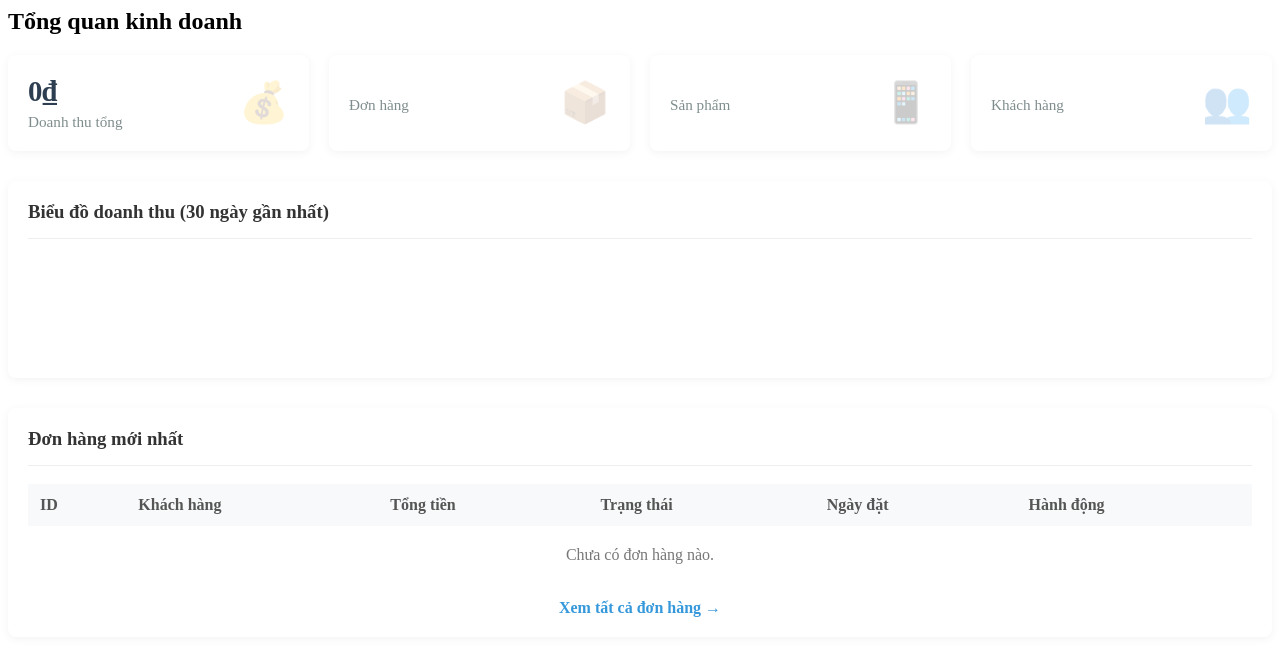
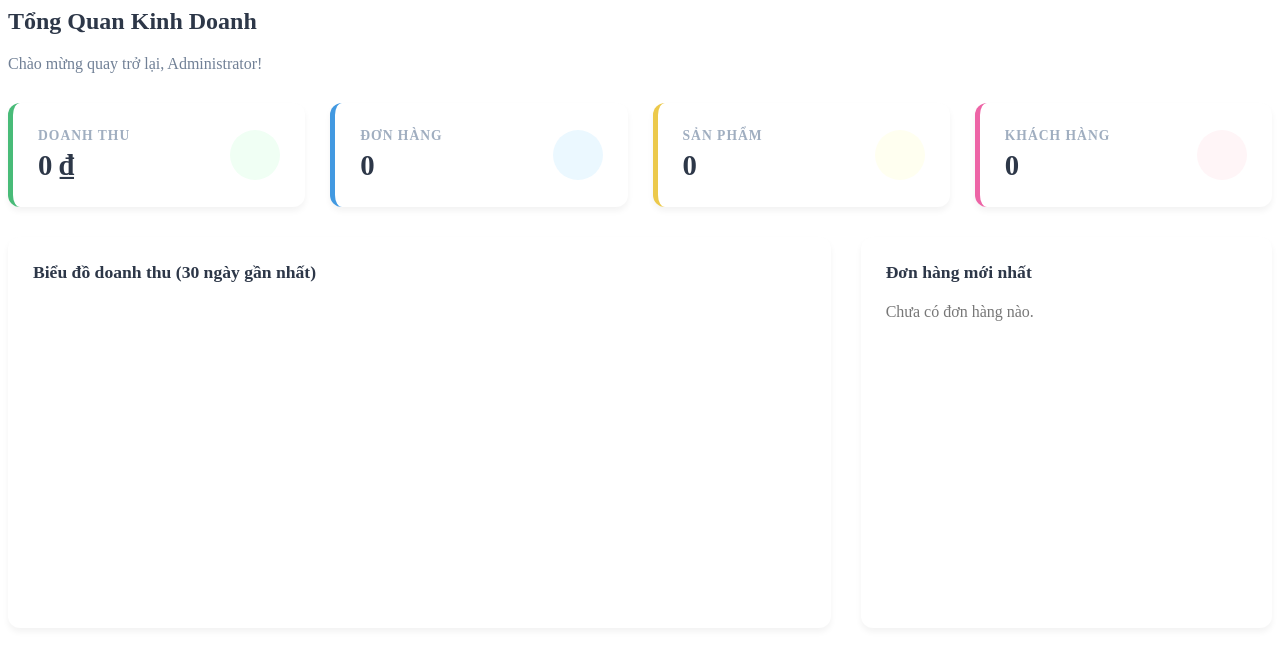
Before and after one commit to minhkhuong2/ban-dien-thoai-mvc, a PHP site: page /ban-dien-thoai-mvc/admin/index.php in a window 1280 px wide. Shown: the top 656 px of the page. Run offline with PHP 8.4, Linux system fonts and the light colour scheme; data that the repository does not hold is empty; a map, chart or similar area stays blank; some libraries are stand-ins or nearby versions.

Commit message:
Cập nhật giao diện trang admin dashboard

```diff
--- a/app/Views/admin/index.php
+++ b/app/Views/admin/index.php
@@ -1,202 +1,178 @@
-<style>
-    /* CSS cho Dashboard */
-    .stats-grid {
-        display: grid;
-        grid-template-columns: repeat(4, 1fr);
-        gap: 20px;
-        margin-bottom: 30px;
-    }
+<script src="https://cdn.jsdelivr.net/npm/chart.js"></script>
 
-    .stat-card {
-        background: #fff;
-        padding: 20px;
-        border-radius: 8px;
-        box-shadow: 0 2px 10px rgba(0, 0, 0, 0.05);
-        display: flex;
-        align-items: center;
-        justify-content: space-between;
-        transition: transform 0.3s ease;
-    }
+<div style="margin-bottom: 30px;">
+    <h2 style="margin-top: 0; color: #2d3748; border-bottom: none;">Tổng Quan Kinh Doanh</h2>
+    <p style="color: #718096;">Chào mừng quay trở lại, Administrator!</p>
+</div>
 
-    .stat-card:hover {
-        transform: translateY(-5px);
-    }
+<div style="display: grid; grid-template-columns: repeat(4, 1fr); gap: 25px; margin-bottom: 30px;">
 
-    .stat-info h3 {
-        font-size: 1.8em;
-        margin: 0;
-        color: #2c3e50;
-        font-weight: bold;
-    }
-
-    .stat-info p {
-        margin: 5px 0 0;
-        color: #7f8c8d;
-        font-size: 0.95em;
-    }
-
-    .stat-icon {
-        font-size: 2.5em;
-        opacity: 0.2;
-    }
-
-    /* Phần biểu đồ */
-    .chart-container {
-        background: #fff;
-        padding: 20px;
-        border-radius: 8px;
-        box-shadow: 0 2px 10px rgba(0, 0, 0, 0.05);
-        margin-bottom: 30px;
-    }
-
-    /* Bảng đơn hàng */
-    .recent-orders {
-        background: #fff;
-        padding: 20px;
-        border-radius: 8px;
-        box-shadow: 0 2px 10px rgba(0, 0, 0, 0.05);
-    }
-
-    .status-badge {
-        padding: 5px 10px;
-        border-radius: 15px;
-        font-size: 0.85em;
-        color: #fff;
-        font-weight: bold;
-        display: inline-block;
-    }
-</style>
-
-<h2>Tổng quan kinh doanh</h2>
-
-<div class="stats-grid">
-    <div class="stat-card">
-        <div class="stat-info">
-            <h3><?php echo number_format($data['revenue']); ?>₫</h3>
-            <p>Doanh thu tổng</p>
+    <div style="background: #fff; padding: 25px; border-radius: 12px; box-shadow: 0 4px 6px rgba(0,0,0,0.05); border-left: 5px solid #48bb78; position: relative; overflow: hidden;">
+        <div style="display: flex; justify-content: space-between; align-items: center;">
+            <div>
+                <div style="color: #a0aec0; font-size: 0.85em; font-weight: bold; text-transform: uppercase; letter-spacing: 1px;">Doanh thu</div>
+                <div style="font-size: 1.8em; font-weight: bold; color: #2d3748; margin-top: 5px;">
+                    <?php echo number_format($data['revenue']); ?> ₫
                 </div>
-        <div class="stat-icon" style="color: #2ecc71;">💰</div>
             </div>
-    <div class="stat-card">
-        <div class="stat-info">
-            <h3><?php echo $data['total_orders']; ?></h3>
-            <p>Đơn hàng</p>
+            <div style="background: #f0fff4; color: #48bb78; width: 50px; height: 50px; border-radius: 50%; display: flex; align-items: center; justify-content: center; font-size: 1.5rem;">
+                <i class="fas fa-wallet"></i>
             </div>
-        <div class="stat-icon" style="color: #3498db;">📦</div>
-    </div>
-    <div class="stat-card">
-        <div class="stat-info">
-            <h3><?php echo $data['total_products']; ?></h3>
-            <p>Sản phẩm</p>
-        </div>
-        <div class="stat-icon" style="color: #e67e22;">📱</div>
-    </div>
-    <div class="stat-card">
-        <div class="stat-info">
-            <h3><?php echo $data['total_users']; ?></h3>
-            <p>Khách hàng</p>
-        </div>
-        <div class="stat-icon" style="color: #9b59b6;">👥</div>
         </div>
     </div>
 
-<div class="chart-container">
-    <h3 style="margin-top: 0; border-bottom: 1px solid #eee; padding-bottom: 15px; color: #333;">Biểu đồ doanh thu (30 ngày gần nhất)</h3>
-    <canvas id="revenueChart" height="100"></canvas>
+    <div style="background: #fff; padding: 25px; border-radius: 12px; box-shadow: 0 4px 6px rgba(0,0,0,0.05); border-left: 5px solid #4299e1; position: relative;">
+        <div style="display: flex; justify-content: space-between; align-items: center;">
+            <div>
+                <div style="color: #a0aec0; font-size: 0.85em; font-weight: bold; text-transform: uppercase; letter-spacing: 1px;">Đơn hàng</div>
+                <div style="font-size: 1.8em; font-weight: bold; color: #2d3748; margin-top: 5px;">
+                    <?php echo number_format($data['total_orders']); ?>
                 </div>
-
-<div class="recent-orders">
-    <h3 style="margin-top: 0; border-bottom: 1px solid #eee; padding-bottom: 15px; color: #333;">Đơn hàng mới nhất</h3>
-    <table style="width: 100%; border-collapse: collapse;">
-        <thead>
-            <tr style="background: #f8f9fa; text-align: left; color: #555;">
-                <th style="padding: 12px;">ID</th>
-                <th style="padding: 12px;">Khách hàng</th>
-                <th style="padding: 12px;">Tổng tiền</th>
-                <th style="padding: 12px;">Trạng thái</th>
-                <th style="padding: 12px;">Ngày đặt</th>
-                <th style="padding: 12px;">Hành động</th>
-            </tr>
-        </thead>
-        <tbody>
-            <?php if (empty($data['recent_orders'])): ?>
-                <tr>
-                    <td colspan="6" style="padding: 20px; text-align: center; color: #777;">Chưa có đơn hàng nào.</td>
-                </tr>
-            <?php else: ?>
-                <?php foreach ($data['recent_orders'] as $order): ?>
-                    <tr style="border-bottom: 1px solid #eee;">
-                        <td style="padding: 12px; font-weight: bold;">#<?php echo $order['id']; ?></td>
-                        <td style="padding: 12px;">
-                            <?php echo htmlspecialchars($order['full_name']); ?><br>
-                            <small style="color:#888;"><?php echo htmlspecialchars($order['phone']); ?></small>
-                        </td>
-                        <td style="padding: 12px; font-weight: bold; color: #e74c3c;"><?php echo number_format($order['total_amount']); ?>₫</td>
-                        <td style="padding: 12px;">
-                            <?php
-                            switch ($order['status']) {
-                                case 0:
-                                    echo '<span class="status-badge" style="background:#f1c40f;">⏳ Chờ xử lý</span>';
-                                    break;
-                                case 1:
-                                    echo '<span class="status-badge" style="background:#3498db;">✅ Đã xác nhận</span>';
-                                    break;
-                                case 2:
-                                    echo '<span class="status-badge" style="background:#9b59b6;">🚚 Đang giao</span>';
-                                    break;
-                                case 3:
-                                    echo '<span class="status-badge" style="background:#2ecc71;">🎉 Hoàn thành</span>';
-                                    break;
-                                case 4:
-                                    echo '<span class="status-badge" style="background:#e74c3c;">❌ Đã hủy</span>';
-                                    break;
-                            }
-                            ?>
-                        </td>
-                        <td style="padding: 12px; color: #777;"><?php echo date('d/m H:i', strtotime($order['order_date'])); ?></td>
-                        <td style="padding: 12px;">
-                            <a href="<?php echo URLROOT; ?>/admin/orderdetail/<?php echo $order['id']; ?>" class="btn btn-primary" style="padding: 6px 12px; font-size: 0.9em; text-decoration: none; border-radius: 4px; background: #3498db; color: white;">Xem</a>
-                        </td>
-                    </tr>
-                <?php endforeach; ?>
-            <?php endif; ?>
-        </tbody>
-    </table>
-    <div style="margin-top: 15px; text-align: center;">
-        <a href="<?php echo URLROOT; ?>/admin/orders" style="color: #3498db; text-decoration: none; font-weight: bold;">Xem tất cả đơn hàng &rarr;</a>
+            </div>
+            <div style="background: #ebf8ff; color: #4299e1; width: 50px; height: 50px; border-radius: 50%; display: flex; align-items: center; justify-content: center; font-size: 1.5rem;">
+                <i class="fas fa-shopping-cart"></i>
+            </div>
         </div>
     </div>
 
-<script src="https://cdn.jsdelivr.net/npm/chart.js"></script>
+    <div style="background: #fff; padding: 25px; border-radius: 12px; box-shadow: 0 4px 6px rgba(0,0,0,0.05); border-left: 5px solid #ecc94b; position: relative;">
+        <div style="display: flex; justify-content: space-between; align-items: center;">
+            <div>
+                <div style="color: #a0aec0; font-size: 0.85em; font-weight: bold; text-transform: uppercase; letter-spacing: 1px;">Sản phẩm</div>
+                <div style="font-size: 1.8em; font-weight: bold; color: #2d3748; margin-top: 5px;">
+                    <?php echo number_format($data['total_products']); ?>
+                </div>
+            </div>
+            <div style="background: #fffff0; color: #ecc94b; width: 50px; height: 50px; border-radius: 50%; display: flex; align-items: center; justify-content: center; font-size: 1.5rem;">
+                <i class="fas fa-box-open"></i>
+            </div>
+        </div>
+    </div>
+
+    <div style="background: #fff; padding: 25px; border-radius: 12px; box-shadow: 0 4px 6px rgba(0,0,0,0.05); border-left: 5px solid #ed64a6; position: relative;">
+        <div style="display: flex; justify-content: space-between; align-items: center;">
+            <div>
+                <div style="color: #a0aec0; font-size: 0.85em; font-weight: bold; text-transform: uppercase; letter-spacing: 1px;">Khách hàng</div>
+                <div style="font-size: 1.8em; font-weight: bold; color: #2d3748; margin-top: 5px;">
+                    <?php echo number_format($data['total_users']); ?>
+                </div>
+            </div>
+            <div style="background: #fff5f7; color: #ed64a6; width: 50px; height: 50px; border-radius: 50%; display: flex; align-items: center; justify-content: center; font-size: 1.5rem;">
+                <i class="fas fa-users"></i>
+            </div>
+        </div>
+    </div>
+</div>
+
+<div style="display: grid; grid-template-columns: 2fr 1fr; gap: 30px;">
+
+    <div style="background: #fff; padding: 25px; border-radius: 12px; box-shadow: 0 4px 6px rgba(0,0,0,0.05);">
+        <h4 style="margin-top: 0; margin-bottom: 20px; color: #2d3748; font-size: 1.1rem;">Biểu đồ doanh thu (30 ngày gần nhất)</h4>
+        <div style="position: relative; height: 300px; width: 100%;">
+            <canvas id="revenueChart"></canvas>
+        </div>
+    </div>
+
+    <div style="background: #fff; padding: 25px; border-radius: 12px; box-shadow: 0 4px 6px rgba(0,0,0,0.05);">
+        <h4 style="margin-top: 0; margin-bottom: 20px; color: #2d3748; font-size: 1.1rem;">Đơn hàng mới nhất</h4>
+
+        <?php if (empty($data['recent_orders'])): ?>
+            <p style="color: #777;">Chưa có đơn hàng nào.</p>
+        <?php else: ?>
+            <div style="display: flex; flex-direction: column; gap: 15px;">
+                <?php foreach ($data['recent_orders'] as $order): ?>
+                    <div style="display: flex; justify-content: space-between; align-items: center; padding-bottom: 15px; border-bottom: 1px solid #edf2f7;">
+                        <div>
+                            <div style="font-weight: bold; color: #2d3748;">#<?php echo $order['id']; ?> - <?php echo htmlspecialchars($order['full_name']); ?></div>
+                            <div style="font-size: 0.85em; color: #a0aec0; margin-top: 3px;">
+                                <i class="far fa-clock"></i> <?php echo date('d/m H:i', strtotime($order['order_date'])); ?>
+                            </div>
+                        </div>
+                        <div style="text-align: right;">
+                            <div style="font-weight: bold; color: #2d3748;"><?php echo number_format($order['total_amount']); ?> ₫</div>
+                            <?php
+                            $stt_color = '#ecc94b';
+                            $stt_text = 'Chờ xử lý';
+                            if ($order['status'] == 1) {
+                                $stt_color = '#4299e1';
+                                $stt_text = 'Đã xác nhận';
+                            }
+                            if ($order['status'] == 2) {
+                                $stt_color = '#805ad5';
+                                $stt_text = 'Đang giao';
+                            }
+                            if ($order['status'] == 3) {
+                                $stt_color = '#48bb78';
+                                $stt_text = 'Hoàn thành';
+                            }
+                            if ($order['status'] == 4) {
+                                $stt_color = '#f56565';
+                                $stt_text = 'Đã hủy';
+                            }
+                            ?>
+                            <span style="font-size: 0.75em; padding: 2px 8px; border-radius: 10px; background-color: <?php echo $stt_color; ?>20; color: <?php echo $stt_color; ?>; font-weight: 600;">
+                                <?php echo $stt_text; ?>
+                            </span>
+                        </div>
+                        <a href="<?php echo URLROOT; ?>/admin/orderdetail/<?php echo $order['id']; ?>" style="color: #a0aec0; margin-left: 10px; transition: 0.3s;" title="Xem chi tiết">
+                            <i class="fas fa-chevron-right"></i>
+                        </a>
+                    </div>
+                <?php endforeach; ?>
+            </div>
+            <div style="text-align: center; margin-top: 20px;">
+                <a href="<?php echo URLROOT; ?>/admin/orders" style="text-decoration: none; color: #667eea; font-weight: 600; font-size: 0.9rem;">
+                    Xem tất cả đơn hàng &rarr;
+                </a>
+            </div>
+        <?php endif; ?>
+    </div>
+</div>
+
 <script>
-    // Chuẩn bị dữ liệu từ PHP sang JS
+    document.addEventListener('DOMContentLoaded', function() {
+        // Lấy dữ liệu JSON từ PHP
         const chartData = <?php echo json_encode($data['chart_data']); ?>;
 
-    // Tách mảng ngày và mảng tiền
-    const labels = chartData.map(item => item.date);
-    const totals = chartData.map(item => item.total);
+        // Xử lý dữ liệu
+        const labels = chartData.map(item => {
+            const d = new Date(item.date);
+            return d.getDate() + '/' + (d.getMonth() + 1); // Format ngày/tháng
+        });
+        const values = chartData.map(item => item.total);
 
         const ctx = document.getElementById('revenueChart').getContext('2d');
-    const myChart = new Chart(ctx, {
-        type: 'line', // Dùng biểu đồ đường (line) cho đẹp
+
+        // Tạo Gradient màu xanh đẹp mắt
+        const gradient = ctx.createLinearGradient(0, 0, 0, 400);
+        gradient.addColorStop(0, 'rgba(66, 153, 225, 0.5)'); // Xanh đậm ở trên
+        gradient.addColorStop(1, 'rgba(66, 153, 225, 0)'); // Trong suốt ở dưới
+
+        new Chart(ctx, {
+            type: 'line',
             data: {
                 labels: labels,
                 datasets: [{
                     label: 'Doanh thu (VNĐ)',
-                data: totals,
-                backgroundColor: 'rgba(52, 152, 219, 0.2)', // Màu nền dưới đường (nhạt)
-                borderColor: 'rgba(52, 152, 219, 1)', // Màu đường kẻ (đậm)
+                    data: values,
+                    backgroundColor: gradient,
+                    borderColor: '#4299e1',
                     borderWidth: 2,
-                fill: true, // Tô màu vùng dưới biểu đồ
-                tension: 0.4 // Bo cong đường kẻ cho mượt
+                    pointBackgroundColor: '#fff',
+                    pointBorderColor: '#4299e1',
+                    pointHoverBackgroundColor: '#4299e1',
+                    pointHoverBorderColor: '#fff',
+                    fill: true,
+                    tension: 0.4 // Đường cong mềm mại
                 }]
             },
             options: {
                 responsive: true,
+                maintainAspectRatio: false,
                 plugins: {
                     legend: {
-                    display: false // Ẩn chú thích nếu không cần
-                },
+                        display: false
+                    }, // Ẩn chú thích
                     tooltip: {
                         callbacks: {
                             label: function(context) {
@@ -204,8 +180,12 @@
                                 if (label) {
                                     label += ': ';
                                 }
-                            // Format tiền VNĐ trong tooltip
-                            label += new Intl.NumberFormat('vi-VN').format(context.raw) + ' ₫';
+                                if (context.parsed.y !== null) {
+                                    label += new Intl.NumberFormat('vi-VN', {
+                                        style: 'currency',
+                                        currency: 'VND'
+                                    }).format(context.parsed.y);
+                                }
                                 return label;
                             }
                         }
@@ -214,15 +194,36 @@
                 scales: {
                     y: {
                         beginAtZero: true,
+                        grid: {
+                            borderDash: [2, 4],
+                            color: '#edf2f7'
+                        },
                         ticks: {
-                        // Format tiền VNĐ trục dọc
                             callback: function(value) {
-                            if (value >= 1000000) return (value / 1000000) + 'tr';
-                            return new Intl.NumberFormat('vi-VN').format(value);
+                                return new Intl.NumberFormat('en-US', {
+                                    notation: "compact",
+                                    compactDisplay: "short"
+                                }).format(value) + 'đ';
+                            },
+                            color: '#a0aec0',
+                            font: {
+                                size: 11
+                            }
+                        }
+                    },
+                    x: {
+                        grid: {
+                            display: false
+                        },
+                        ticks: {
+                            color: '#a0aec0',
+                            font: {
+                                size: 11
                             }
                         }
                     }
                 }
             }
         });
+    });
 </script>
```
Also changed, not shown: app/Views/product_search.php (+10 -14 lines). Lines whose indentation alone changed are shown as unchanged.
